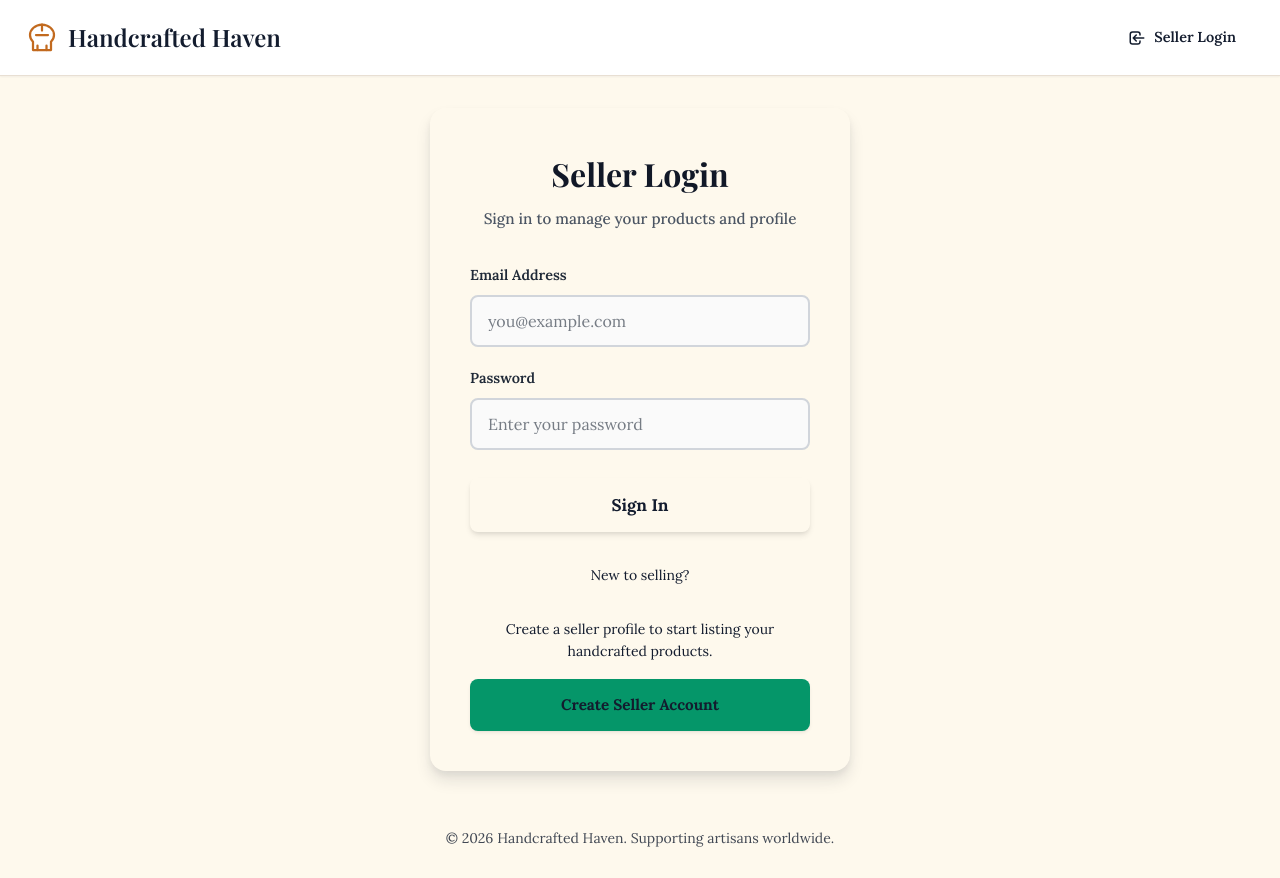
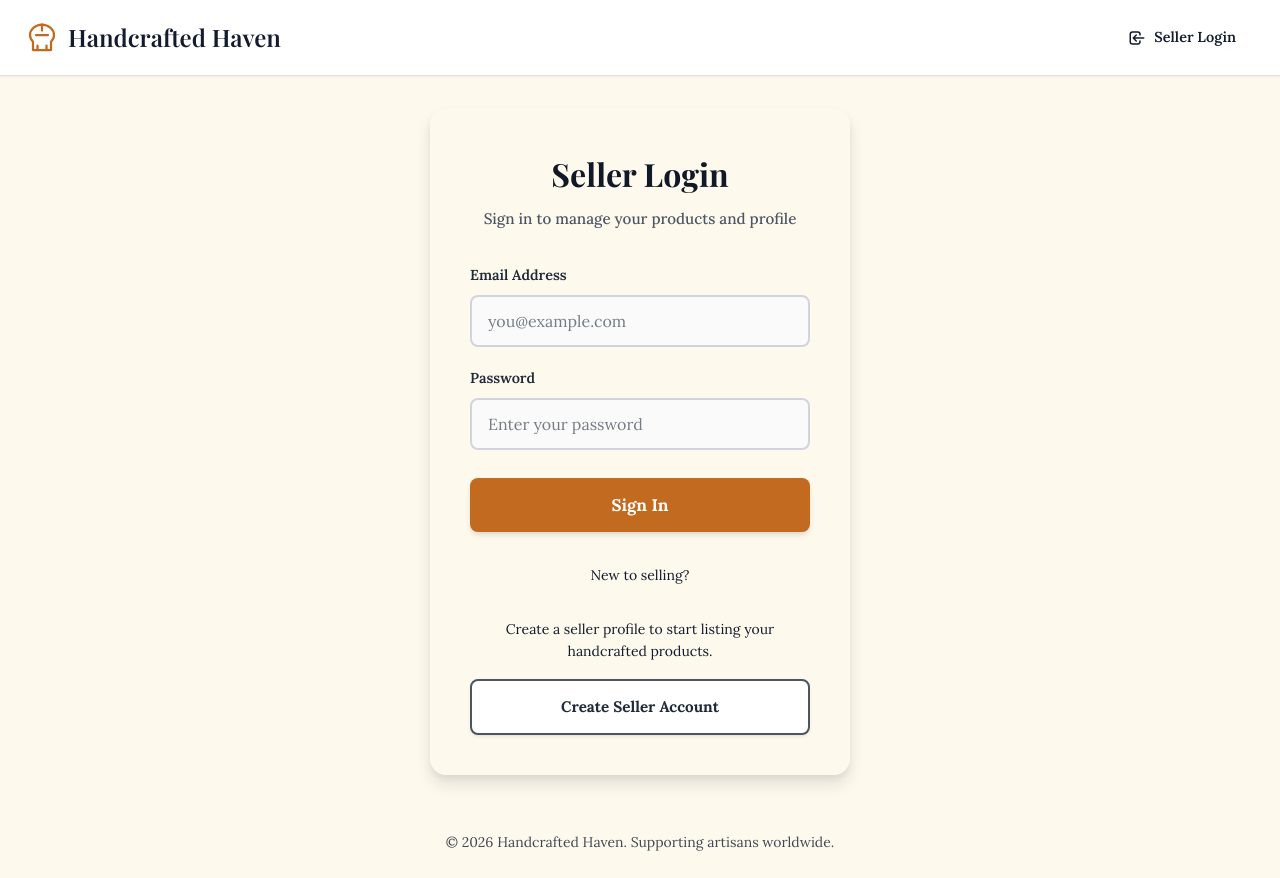
Before and after one commit to jkjorgie/WDD430-Team8-HandcraftedHaven, a Next.js app: page /login in a window 1280 px wide. Built offline with nearby package versions, Linux system fonts and the light colour scheme; no server answers.

Commit message:
seller login fixes again

```diff
--- a/src/app/login/page.module.css
+++ b/src/app/login/page.module.css
@@ -157,8 +157,8 @@
   justify-content: center;
   gap: 0.5rem;
   padding: 1rem 1.5rem;
-  background: var(--color-terracotta);
-  color: var(--color-white);
+  background: #C26A1F;
+  color: #FFFFFF;
   border: none;
   border-radius: 0.5rem;
   font-size: 1.05rem;
@@ -170,7 +170,7 @@
 }
 
 .submitBtn:hover:not(:disabled) {
-  background: var(--color-terracotta-dark);
+  background: #A85A18;
   box-shadow: 0 6px 10px -1px rgba(0, 0, 0, 0.15), 0 4px 6px -1px rgba(0, 0, 0, 0.08);
   transform: translateY(-1px);
 }
@@ -239,9 +239,9 @@
   align-items: center;
   justify-content: center;
   padding: 0.875rem 1.5rem;
-  background: #059669;
-  color: var(--color-white);
-  border: none;
+  background: #FFFFFF;
+  color: #1f2937;
+  border: 2px solid #4b5563;
   border-radius: 0.5rem;
   font-size: 0.95rem;
   font-weight: 700;
@@ -253,7 +253,8 @@
 }
 
 .createBtn:hover {
-  background: #047857;
+  background: #f9fafb;
+  border-color: #1f2937;
   box-shadow: 0 4px 6px -1px rgba(0, 0, 0, 0.15), 0 2px 4px -1px rgba(0, 0, 0, 0.08);
   transform: translateY(-1px);
 }
@@ -261,6 +262,7 @@
 .createBtn:active {
   transform: translateY(0);
   box-shadow: 0 1px 2px -1px rgba(0, 0, 0, 0.1);
+  background: #f3f4f6;
 }
 
 /* Footer */
--- a/src/app/register/page.module.css
+++ b/src/app/register/page.module.css
@@ -198,8 +198,8 @@
   justify-content: center;
   gap: 0.5rem;
   padding: 1rem 1.5rem;
-  background: var(--color-terracotta);
-  color: var(--color-white);
+  background: #C26A1F;
+  color: #FFFFFF;
   border: none;
   border-radius: 0.5rem;
   font-size: 1.05rem;
@@ -211,7 +211,7 @@
 }
 
 .submitBtn:hover:not(:disabled) {
-  background: var(--color-terracotta-dark);
+  background: #A85A18;
   box-shadow: 0 6px 10px -1px rgba(0, 0, 0, 0.15), 0 4px 6px -1px rgba(0, 0, 0, 0.08);
   transform: translateY(-1px);
 }
@@ -274,9 +274,9 @@
   align-items: center;
   justify-content: center;
   padding: 0.875rem 2rem;
-  background: #059669;
-  color: var(--color-white);
-  border: none;
+  background: #FFFFFF;
+  color: #1f2937;
+  border: 2px solid #4b5563;
   border-radius: 0.5rem;
   font-size: 0.95rem;
   font-weight: 700;
@@ -287,7 +287,8 @@
 }
 
 .loginBtn:hover {
-  background: #047857;
+  background: #f9fafb;
+  border-color: #1f2937;
   box-shadow: 0 4px 6px -1px rgba(0, 0, 0, 0.15), 0 2px 4px -1px rgba(0, 0, 0, 0.08);
   transform: translateY(-1px);
 }
@@ -295,6 +296,7 @@
 .loginBtn:active {
   transform: translateY(0);
   box-shadow: 0 1px 2px -1px rgba(0, 0, 0, 0.1);
+  background: #f3f4f6;
 }
 
 /* Footer */
```
